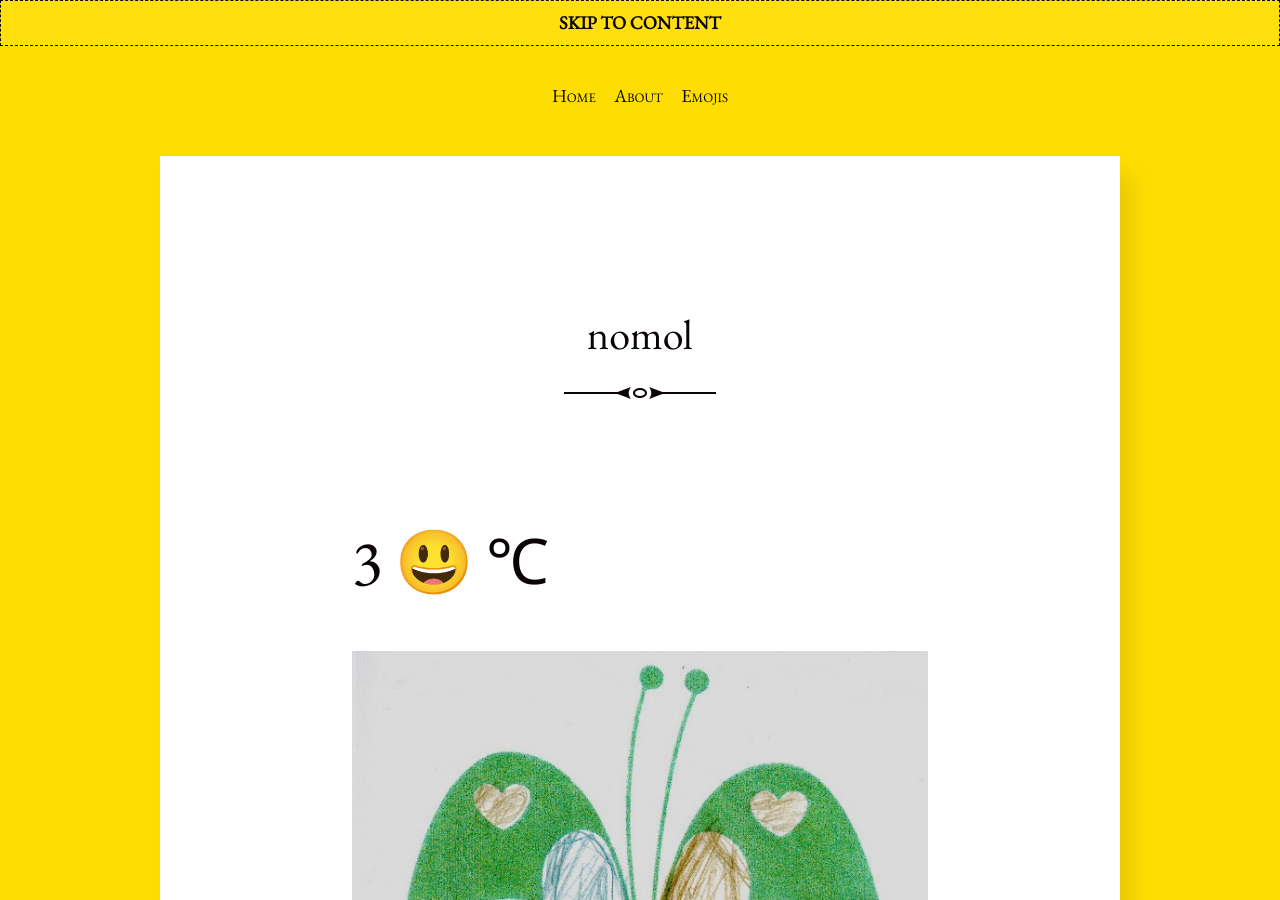
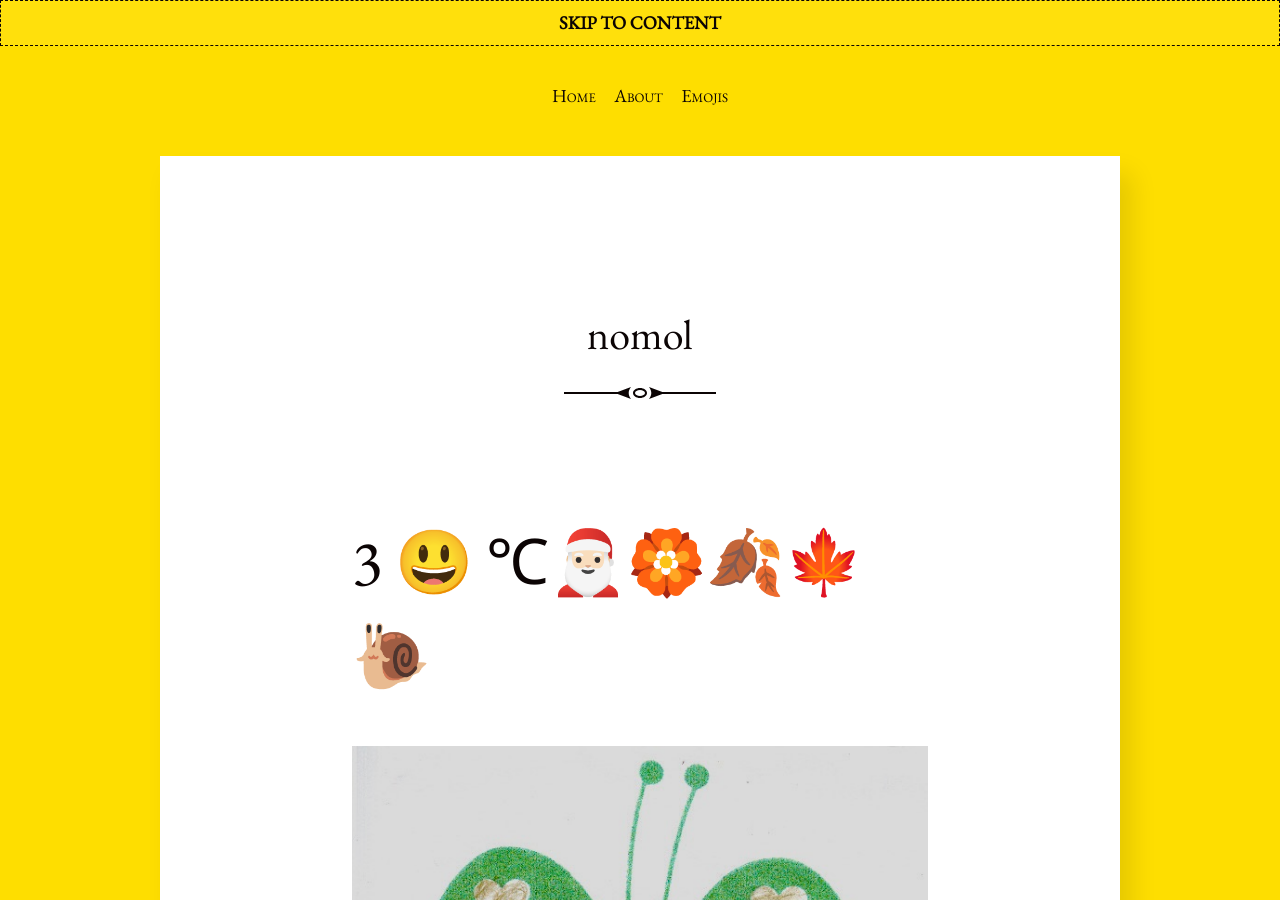
Before and after one commit to DonCorleone/website-neva, a Jekyll site: the page built from _posts/2020-06-04-nomol.md, in a window 1280 px wide and 900 px high. Built offline with Jekyll 4.4.1, drawn with Linux system fonts in a browser that asks for light colours; emoji names are drawn with the system emoji font; a script that is not in the unit is left out.

```diff
--- a/_posts/2020-06-04-nomol.md
+++ b/_posts/2020-06-04-nomol.md
@@ -4,7 +4,7 @@ title: nomol
 date: 2020-06-04T17:50:41.269Z
 author: neva
 ---
-# 3 😃 ℃
+# 3 😃 ℃🎅🏻🏵️🍂🍁🐌
 
 ![](/assets/uploads/20200601.jpg)
 
```
